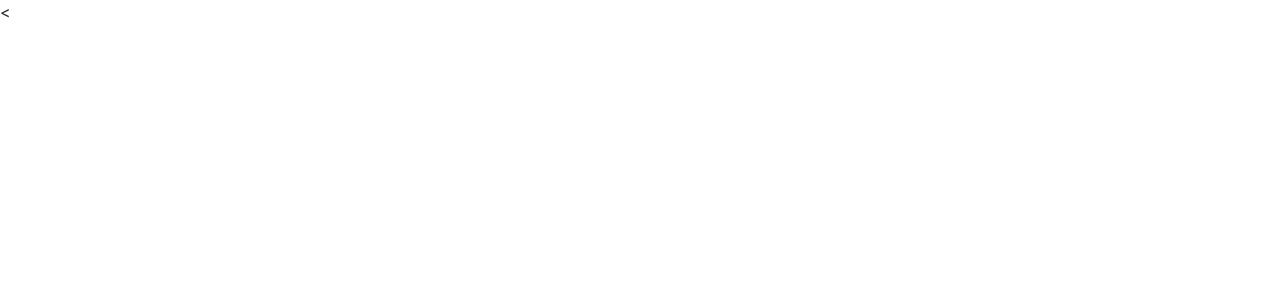
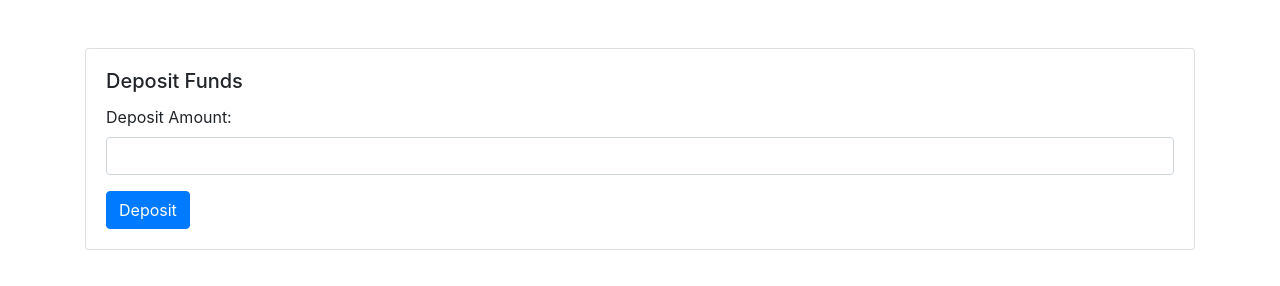
Before and after one commit to JasonX-x/BankingApplication.github.io, a plain HTML site: page deposit.html in a window 1280 px wide. Drawn offline with nearby package versions, Linux system fonts and the light colour scheme.

Commit message:
Update deposit.html

```diff
--- a/deposit.html
+++ b/deposit.html
@@ -5,4 +5,24 @@
     <meta name="viewport" content="width=device-width, initial-scale=1.0">
     <title>Deposit - Banking Application</title>
     <link href="https://stackpath.bootstrapcdn.com/bootstrap/4.3.1/css/bootstrap.min.css" rel="stylesheet">
-    <
+    <link rel=“stylesheet” href=“styles.css”>
+</head>
+<body>
+<!-- Reuse the Navigation Bar Here from index.html -->
+<div class="container mt-5">
+    <div class="card">
+        <div class="card-body">
+            <h5 class="card-title">Deposit Funds</h5>
+            <form id="depositForm">
+                <div class="form-group">
+                    <label for="depositAmount">Deposit Amount:</label>
+                    <input type="number" class="form-control" id="depositAmount" name="depositAmount" required min="1">
+                </div>
+                <button type="submit" class="btn btn-primary">Deposit</button>
+            </form>
+        </div>
+    </div>
+</div>
+<!-- Reuse Scripts Here from index.html -->
+</body>
+</html>
```
